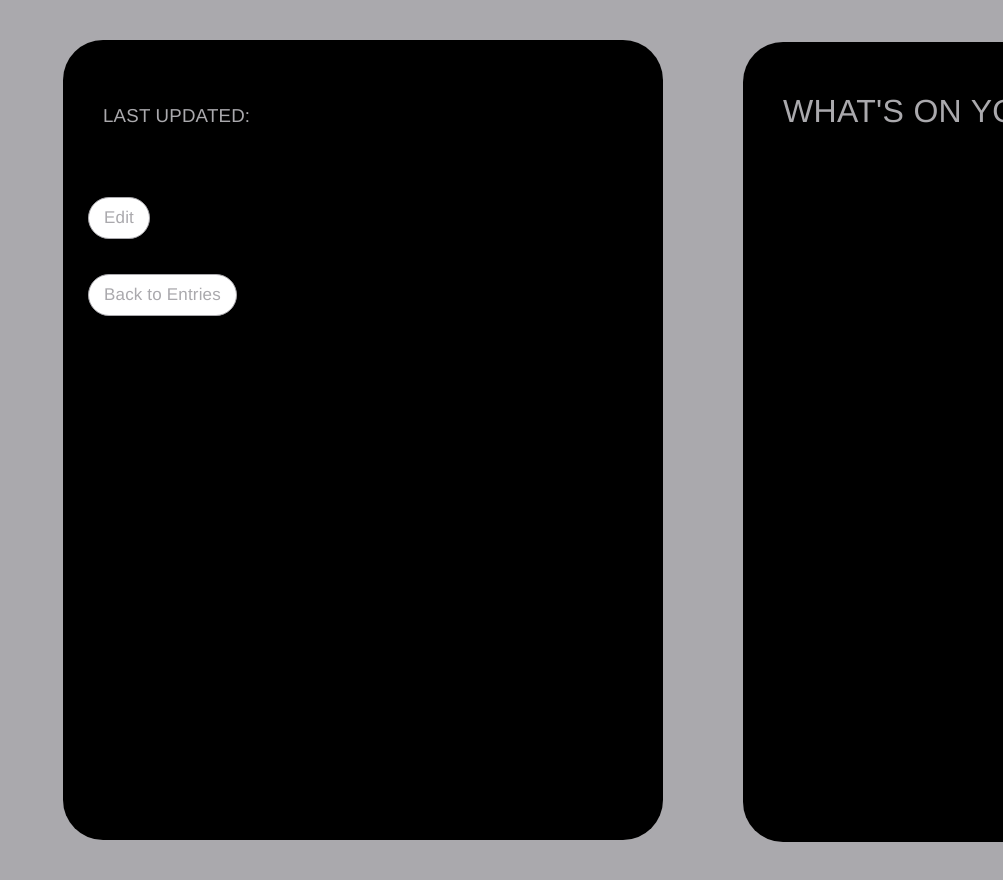
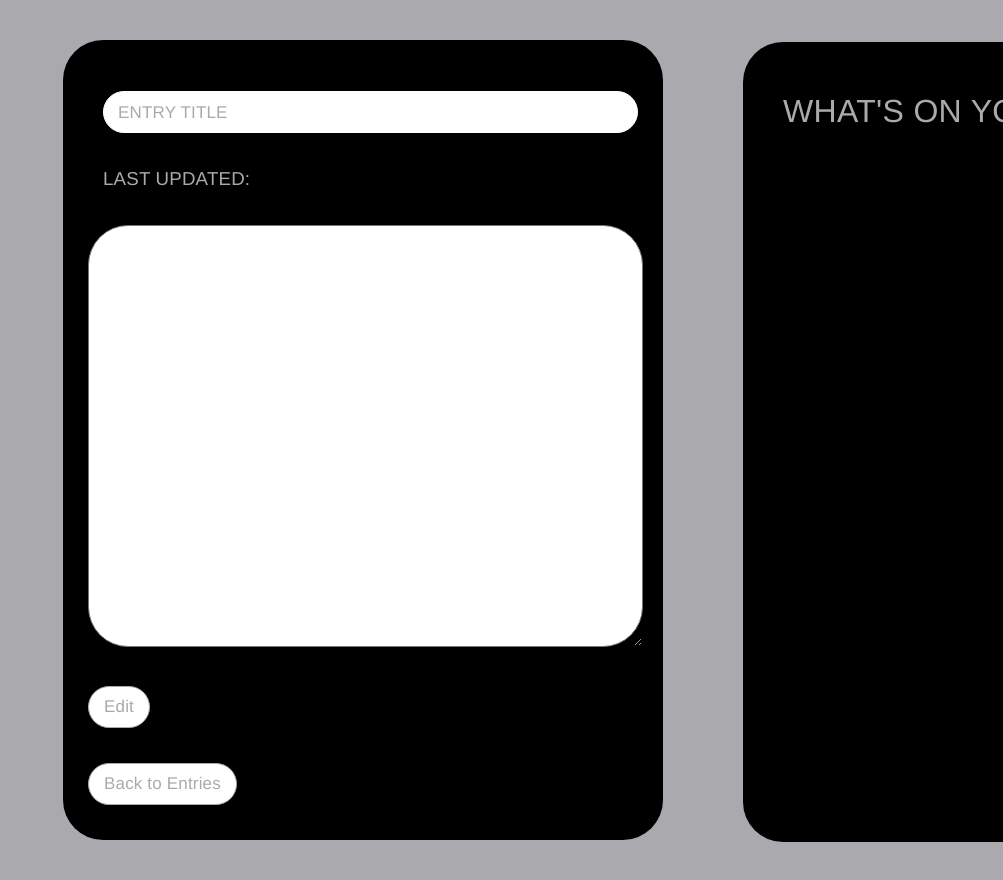
Before and after one commit to 3A-2Z/achiverjournal, a React (Create React App) app: page /#/entry in a window 1280 px wide. Shown: the top 880 px of the page, without its empty margins (277-1280 px from the left). Built offline with nearby package versions, Linux system fonts and the light colour scheme; no server answers.

Commit message:
url update (again)

```diff
--- a/public/index.html
+++ b/public/index.html
@@ -1,7 +1,7 @@
 <!DOCTYPE html>
 <html lang="en">
   <head>
-    <meta charset="utf-8" http-equiv="Content-Security-Policy" content="upgrade-insecure-requests" />
+    <meta charset="utf-8" />
     <link rel="icon" href="%PUBLIC_URL%/favicon.ico" />
     <meta name="viewport" content="width=device-width, initial-scale=1" />
     <meta name="theme-color" content="#000000" />
--- a/src/Entry.js
+++ b/src/Entry.js
@@ -9,10 +9,10 @@ import { wait, waitFor } from '@testing-library/react';
 */
 function Entry(){
 
-    let currPath = window.location.pathname.replace("/#",'').split("/")
-
+    let currPath = window.location.href.split("#/")[1].split("/")
+    console.log(currPath)
     let entryID = " "
-    entryID = (currPath.length === 3)? currPath[2] : currPath[1] // Parses the URL for an journal entry ID to be used in the fetching of any changes to that entry
+    entryID = (currPath.length === 2)? currPath[1] : currPath[0] // Parses the URL for an journal entry ID to be used in the fetching of any changes to that entry
     const history = useHistory()//tags on journal id to URL upon posting of new entry
     const [text,setText] = useState("")
     const [display,setDisplay] = useState(entryID === 'entry' ? true : false) // changes the mode of the journal entry for viewing or editing
```
